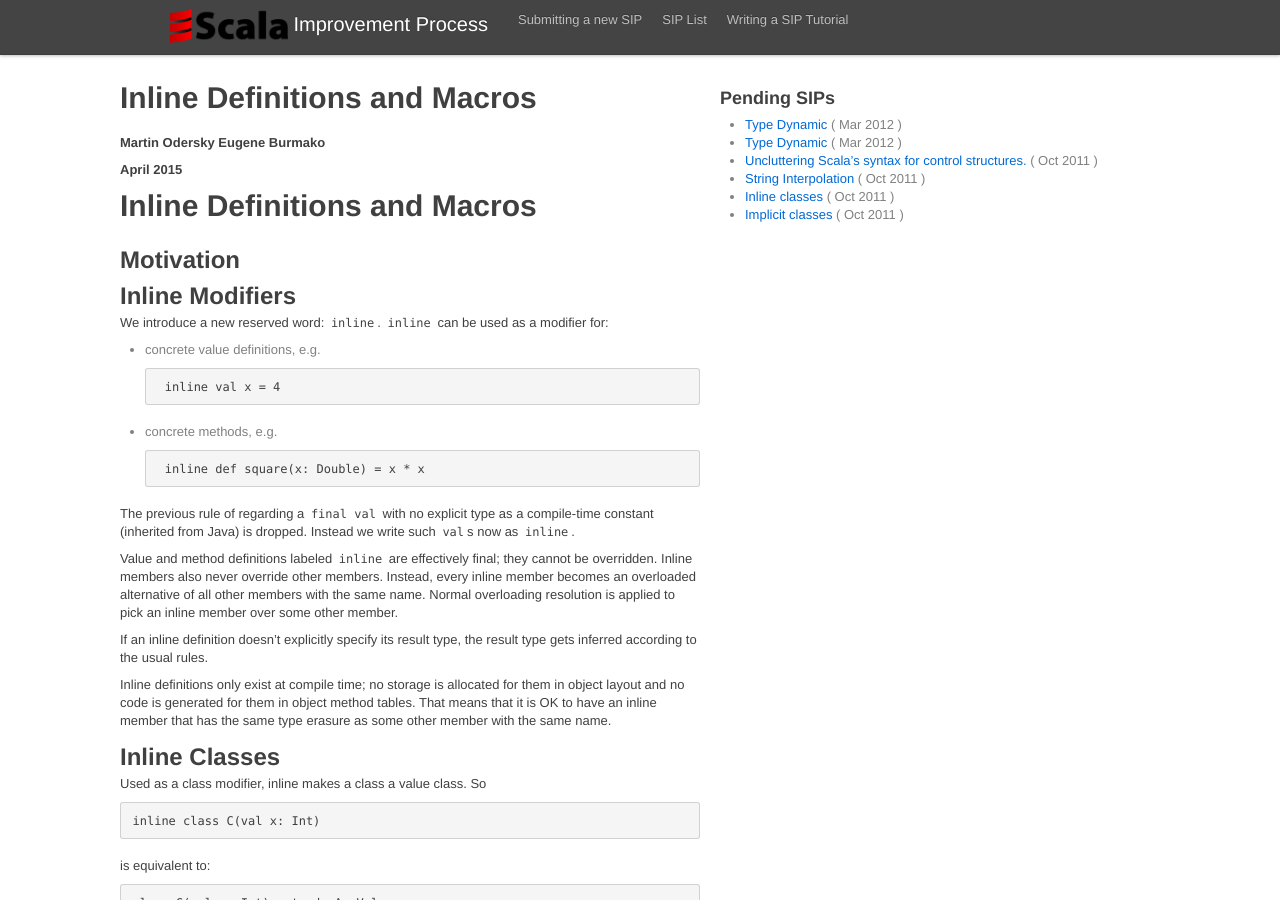
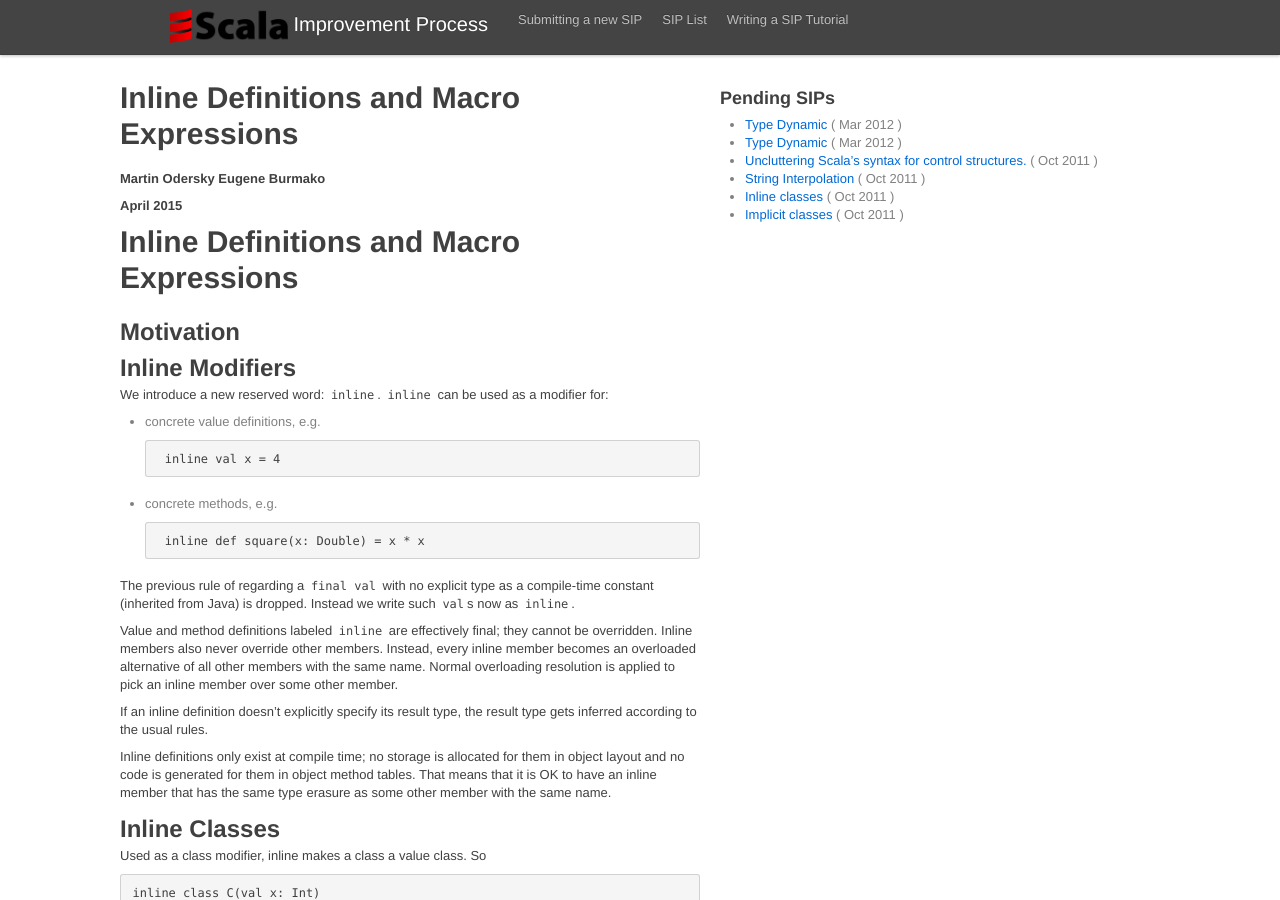
Before and after one commit to odersky/sips, a Jekyll site: the page built from drafts/inlinemacros.md, in a window 1280 px wide and 900 px high. Built offline with Jekyll 4.4.1, drawn with Linux system fonts in a browser that asks for light colours; comment, search, counter and statistics services are not loaded; some of the changed text lies outside the part shown.

Commit message:
consistently using macro expressions everywhere
I'm almost convinced about calling them "meta expressions",
but I need additional time to think through the consequences,
so let's use "macro expressions" for the time being.

```diff
--- a/drafts/inlinemacros.md
+++ b/drafts/inlinemacros.md
@@ -1,6 +1,6 @@
 ---
 layout: sip
-title: Inline Definitions and Macros
+title: Inline Definitions and Macro Expressions
 ---
 
 __Martin Odersky__
@@ -8,7 +8,7 @@ __Eugene Burmako__
 
 __April 2015__
 
-# Inline Definitions and Macros
+# Inline Definitions and Macro Expressions
 
 ## Motivation ##
 
@@ -214,7 +214,7 @@ Note that the call to `plus` in `PlusWrapper` resolves statically to the non-inl
 Yet in the last-but-one expression of the above rewrite sequence it is rewritten to refer to the
 inline method `plus` because at that point both arguments are known to be inline values.
 
-## Macros
+## Macro expressions
 
 A macro expression is an expression of the form
 
```
